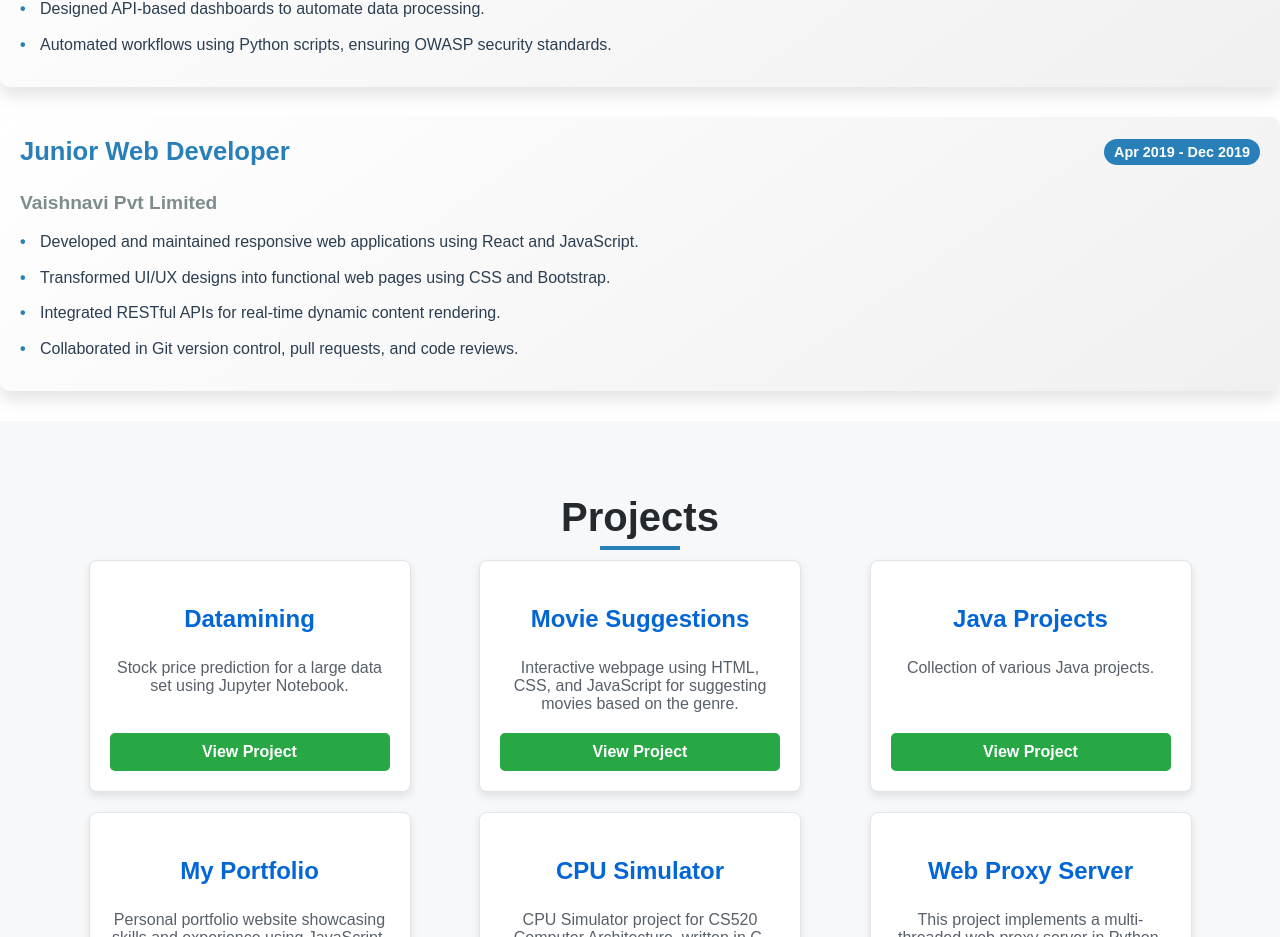
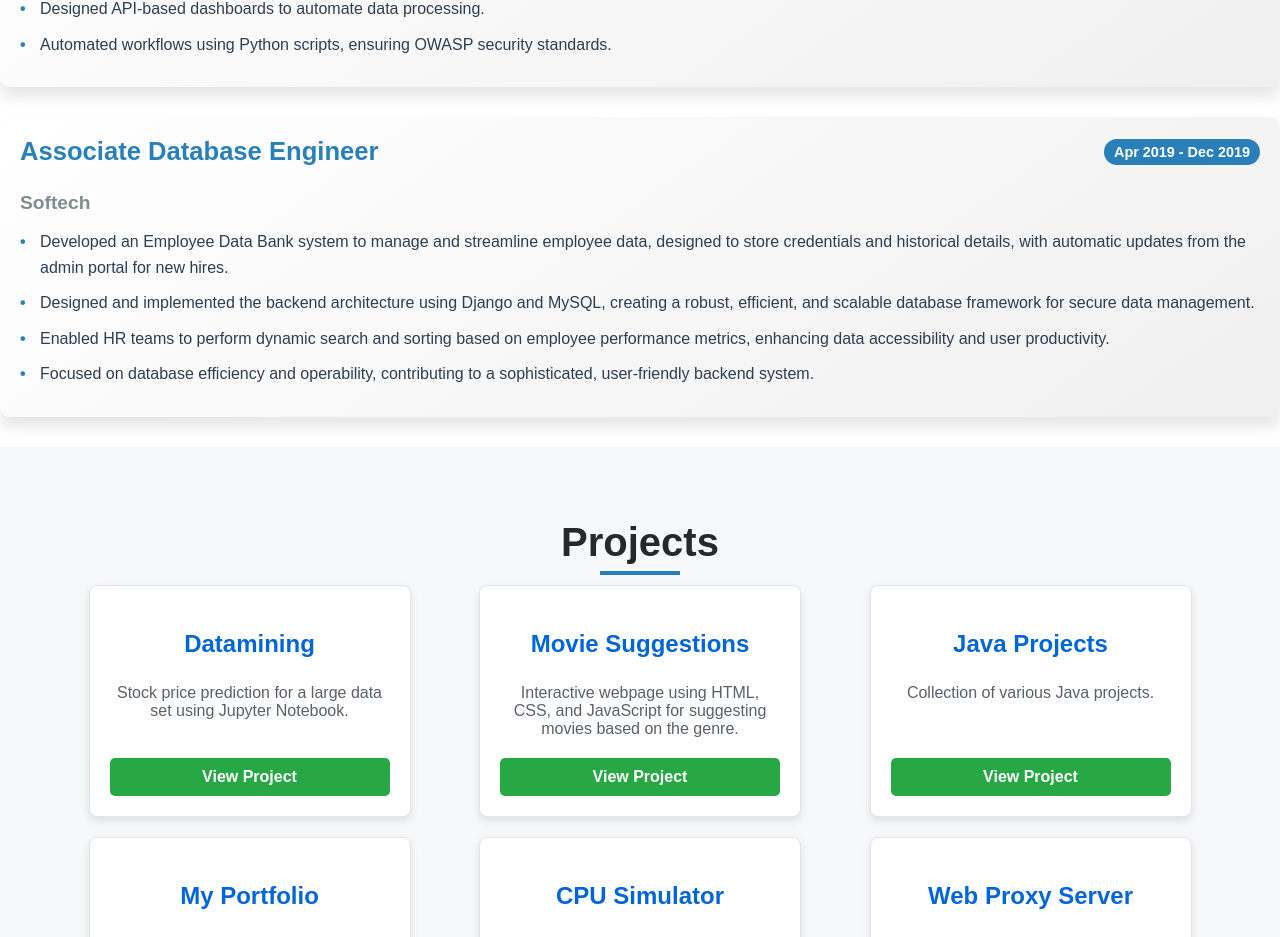
Before and after one commit to nbathin1/my-portfolio, a React (Create React App) app: page / in a window 1280 px wide. Shown: the part 1316-2253 px from the top of the page. Built offline with nearby package versions, Linux system fonts and the light colour scheme.

Commit message:
experice

```diff
--- a/src/components/Experience.js
+++ b/src/components/Experience.js
@@ -52,25 +52,29 @@ const Experience = () => {
       {/* Junior Web Developer */}
       <div className="experience-card">
         <div className="experience-header">
-          <h3>Junior Web Developer</h3>
+          <h3>Associate Database Engineer</h3>
           <span className="experience-date">Apr 2019 - Dec 2019</span>
         </div>
-        <h4>Vaishnavi Pvt Limited</h4>
+        <h4>Softech</h4>
         <ul>
           <li>
-            Developed and maintained responsive web applications using React and
-            JavaScript.
+            Developed an Employee Data Bank system to manage and streamline
+            employee data, designed to store credentials and historical details,
+            with automatic updates from the admin portal for new hires.
           </li>
           <li>
-            Transformed UI/UX designs into functional web pages using CSS and
-            Bootstrap.
+            Designed and implemented the backend architecture using Django and
+            MySQL, creating a robust, efficient, and scalable database framework
+            for secure data management.
           </li>
           <li>
-            Integrated RESTful APIs for real-time dynamic content rendering.
+            Enabled HR teams to perform dynamic search and sorting based on
+            employee performance metrics, enhancing data accessibility and user
+            productivity.
           </li>
           <li>
-            Collaborated in Git version control, pull requests, and code
-            reviews.
+            Focused on database efficiency and operability, contributing to a
+            sophisticated, user-friendly backend system.
           </li>
         </ul>
       </div>
```
